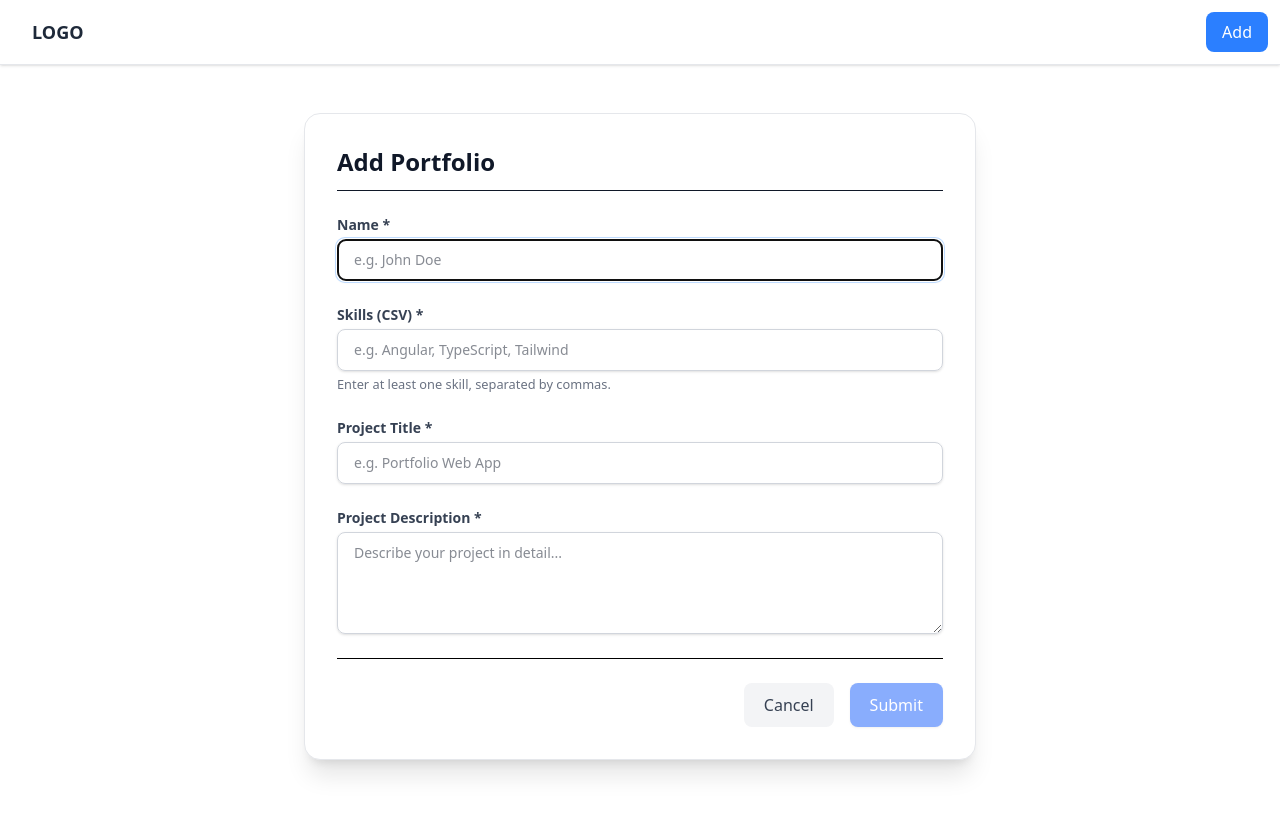
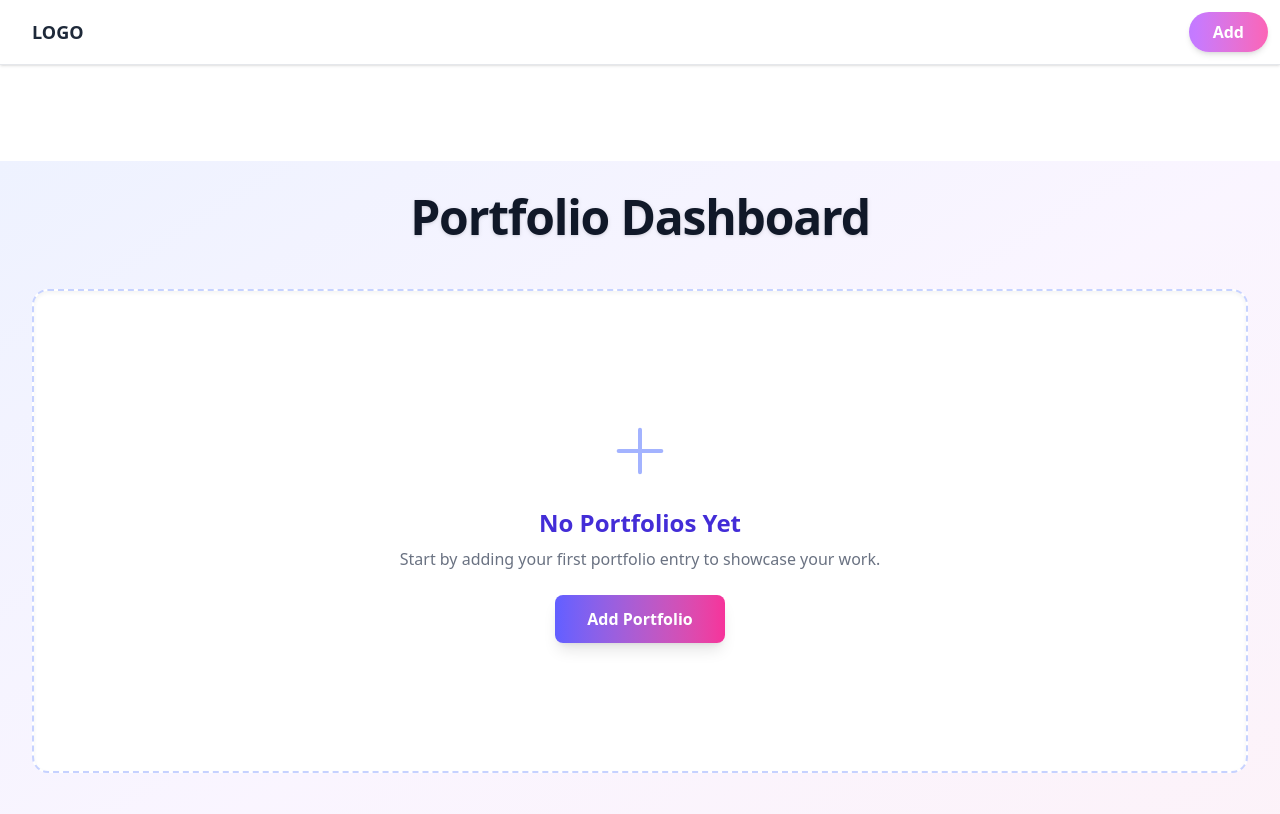
Before and after one commit to Deepak-nitt/Assignment2, an Angular app: page / in a window 1280 px wide. Shown: the top 814 px of the page. Built offline with nearby package versions, Linux system fonts and the light colour scheme.

Commit message:
dashboard created for card display

```diff
--- a/src/app/app.html
+++ b/src/app/app.html
@@ -1,4 +1,11 @@
-<app-header/>
+<app-header (addClicked)="showForm()"/>
+
+<br><br>
+
+<app-portfolio-form
+  *ngIf="isFormVisible()"
+  (create)="addPortfolio($event)"
+/>
 <br>
 <br>
-<app-portfolio-form/>
+<app-dashboard [portfolios]="portfolios()"/>
--- a/src/app/app.ts
+++ b/src/app/app.ts
@@ -1,15 +1,26 @@
 import { Component, signal } from '@angular/core';
-import { RouterOutlet } from '@angular/router';
+import { CommonModule } from '@angular/common';
 import { Header } from './shared/header/header';
-import { CommonModule } from '@angular/common';
 import { PortfolioFormComponent } from './features/portfolio/portfolio-form/portfolio-form';
+import { Dashboard } from './features/dashboard/dashboard';
+import { PortfolioFormValue } from './features/portfolio/models/portfolio.model';
 
 @Component({
   selector: 'app-root',
-  imports: [CommonModule,Header,PortfolioFormComponent],
+  standalone: true,
+  imports: [CommonModule, Header, PortfolioFormComponent, Dashboard],
   templateUrl: './app.html',
   styleUrl: './app.css'
 })
 export class App {
+  isFormVisible = signal(false);
+  portfolios = signal<PortfolioFormValue[]>([]);
 
+  showForm() {
+    this.isFormVisible.set(true);
+  }
+
+  addPortfolio(portfolio: PortfolioFormValue) {
+    this.portfolios.update(list => [...list, portfolio]);
+  }
 }
--- /dev/null
+++ b/src/app/features/dashboard/dashboard.html
@@ -0,0 +1,105 @@
+<div
+  class="max-w-7xl mx-auto p-8 min-h-screen bg-gradient-to-br from-indigo-50 via-purple-50 to-pink-50"
+>
+  <!-- Header -->
+  <h2
+    class="text-4xl sm:text-5xl font-extrabold text-gray-900 mb-12 text-center tracking-tight drop-shadow"
+  >
+    Portfolio Dashboard
+  </h2>
+
+  <!-- Portfolios Grid -->
+  <div
+    *ngIf="portfolios.length > 0; else empty"
+    class="grid grid-cols-1 sm:grid-cols-2 lg:grid-cols-3 gap-10"
+  >
+    <div
+      *ngFor="let portfolio of portfolios"
+      class="bg-white rounded-2xl shadow-lg hover:shadow-2xl transform hover:-translate-y-2 transition-all duration-300 border border-gray-200 flex flex-col items-center p-6"
+    >
+      <!-- Profile Image -->
+      <div
+        class="w-24 h-24 rounded-full overflow-hidden border-4 border-indigo-100 shadow-md bg-gray-50"
+      >
+        <img
+          src="https://media.istockphoto.com/id/1130884625/vector/user-member-vector-icon-for-ui-user-interface-or-profile-face-avatar-app-in-circle-design.jpg?s=612x612&w=0&k=20&c=1ky-gNHiS2iyLsUPQkxAtPBWH1BZt0PKBB1WBtxQJRE="
+          class="w-full h-full object-cover"
+        />
+      </div>
+
+      <!-- Name -->
+      <h3 class="text-xl font-bold text-indigo-700 mt-4">
+        {{ portfolio.name }}
+      </h3>
+
+      <!-- Skills -->
+      <div class="w-full mt-4">
+        <h4
+          class="text-xs font-semibold text-gray-500 uppercase mb-2 tracking-wider"
+        >
+          Skills
+        </h4>
+        <div class="flex flex-wrap gap-2">
+          <span
+            *ngFor="let skill of portfolio.skillsCsv.split(',')"
+            class="px-3 py-1 text-xs font-semibold rounded-full bg-indigo-100 text-indigo-700 shadow-sm hover:bg-indigo-200 transition"
+          >
+            {{ skill.trim() }}
+          </span>
+        </div>
+      </div>
+
+      <!-- Project -->
+      <div class="w-full mt-4">
+        <h4
+          class="text-xs font-semibold text-gray-500 uppercase mb-1 tracking-wider"
+        >
+          Project
+        </h4>
+        <p class="text-base font-semibold text-gray-800">
+          {{ portfolio.projectTitle }}
+        </p>
+      </div>
+
+      <!-- Description -->
+      <div class="w-full mt-4">
+        <h4
+          class="text-xs font-semibold text-gray-500 uppercase mb-1 tracking-wider"
+        >
+          Description
+        </h4>
+        <p
+          class="text-gray-700 text-sm leading-relaxed bg-gray-50 border border-gray-100 rounded-lg p-3 shadow-inner"
+        >
+          {{ portfolio.projectDescription }}
+        </p>
+      </div>
+    </div>
+  </div>
+</div>
+
+<!-- Empty State -->
+<ng-template #empty>
+  <div
+    class="flex flex-col items-center justify-center py-32 bg-white rounded-2xl border-2 border-dashed border-indigo-200 shadow-inner"
+  >
+    <svg
+      class="w-16 h-16 text-indigo-300 mb-6"
+      fill="none"
+      stroke="currentColor"
+      stroke-width="1.5"
+      viewBox="0 0 24 24"
+    >
+      <path stroke-linecap="round" stroke-linejoin="round" d="M12 4v16m8-8H4" />
+    </svg>
+    <h3 class="text-2xl font-bold text-indigo-700 mb-2">No Portfolios Yet</h3>
+    <p class="text-gray-500 text-base mb-6">
+      Start by adding your first portfolio entry to showcase your work.
+    </p>
+    <button
+      class="px-8 py-3 bg-gradient-to-r from-indigo-500 to-pink-500 text-white font-semibold rounded-lg shadow-lg hover:scale-105 transition"
+    >
+      Add Portfolio
+    </button>
+  </div>
+</ng-template>
--- /dev/null
+++ b/src/app/features/dashboard/dashboard.ts
@@ -0,0 +1,14 @@
+import { Component, Input } from '@angular/core';
+import { CommonModule } from '@angular/common';
+import { PortfolioFormValue } from '../portfolio/models/portfolio.model';
+
+@Component({
+  selector: 'app-dashboard',
+  standalone: true,
+  imports: [CommonModule],
+  templateUrl: './dashboard.html',
+  styleUrls: ['./dashboard.css']
+})
+export class Dashboard {
+  @Input() portfolios: PortfolioFormValue[] = [];
+}
--- a/src/app/features/portfolio/portfolio-form/portfolio-form.html
+++ b/src/app/features/portfolio/portfolio-form/portfolio-form.html
@@ -73,14 +73,10 @@
   <!-- Actions -->
   <div class="flex justify-end space-x-4 pt-6 border-t">
     <button type="button" (click)="cancel.emit()"
-      class="px-5 py-2.5 bg-gray-100 text-gray-700 rounded-lg font-medium hover:bg-gray-200
-             focus:outline-none focus:ring-2 focus:ring-gray-300 transition">
+      class="px-6 py-2 bg-gray-200 text-gray-700 font-semibold rounded-full shadow-md hover:shadow-lg hover:bg-gray-300 transition transform duration-300">
       Cancel
     </button>
     <button type="submit" [disabled]="form.invalid"
-      class="px-5 py-2.5 bg-blue-600 text-white rounded-lg font-medium shadow-sm hover:bg-blue-700
-             focus:outline-none focus:ring-2 focus:ring-blue-400 disabled:opacity-50 transition">
-      Submit
-    </button>
+      class="px-6 py-2 bg-gradient-to-r from-purple-400 to-pink-400 text-white font-semibold rounded-full shadow-md hover:shadow-xl hover:scale-105 transition transform duration-300">Submit</button>
   </div>
 </form>
--- a/src/app/shared/header/header.html
+++ b/src/app/shared/header/header.html
@@ -10,9 +10,7 @@
       type="button"
       (click)="onAddClick()"
       aria-label="Add new portfolio entry"
-      class="py-2 px-4 bg-blue-500 text-white rounded-lg font-medium
-             hover:bg-blue-600 focus:outline-none focus:ring-2 focus:ring-blue-400
-             transition-colors duration-200"
+      class="px-6 py-2 bg-gradient-to-r from-purple-400 to-pink-400 text-white font-semibold rounded-full shadow-md hover:shadow-xl hover:scale-105 transition transform duration-300"
     >
       Add
     </button>
```
Also changed, not shown: src/app/features/dashboard/dashboard.css (added), src/app/features/portfolio/models/portfolio.model.ts (line endings or trailing spaces), 1 other file (tests, documents, lock files or other folders).
